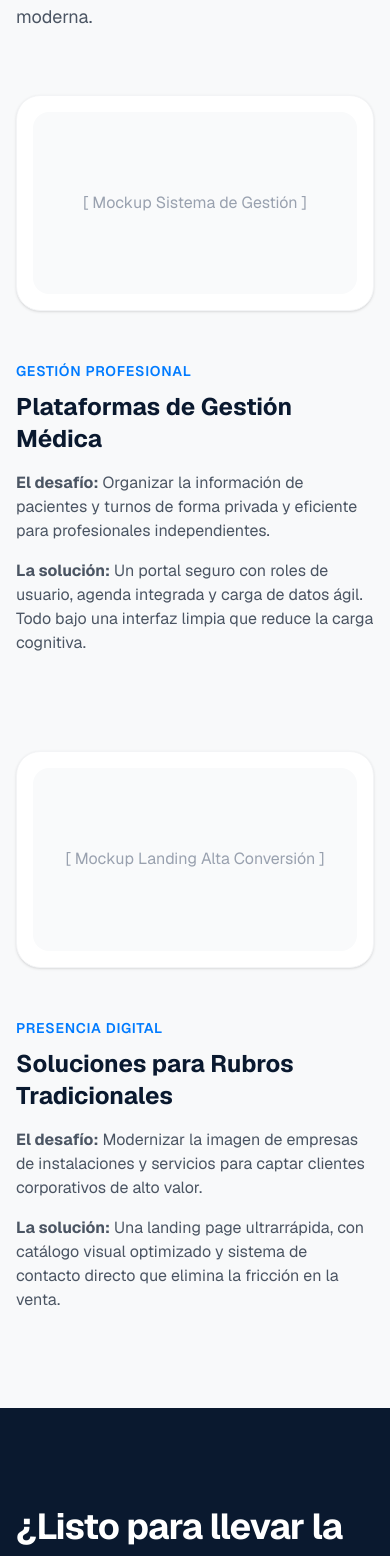
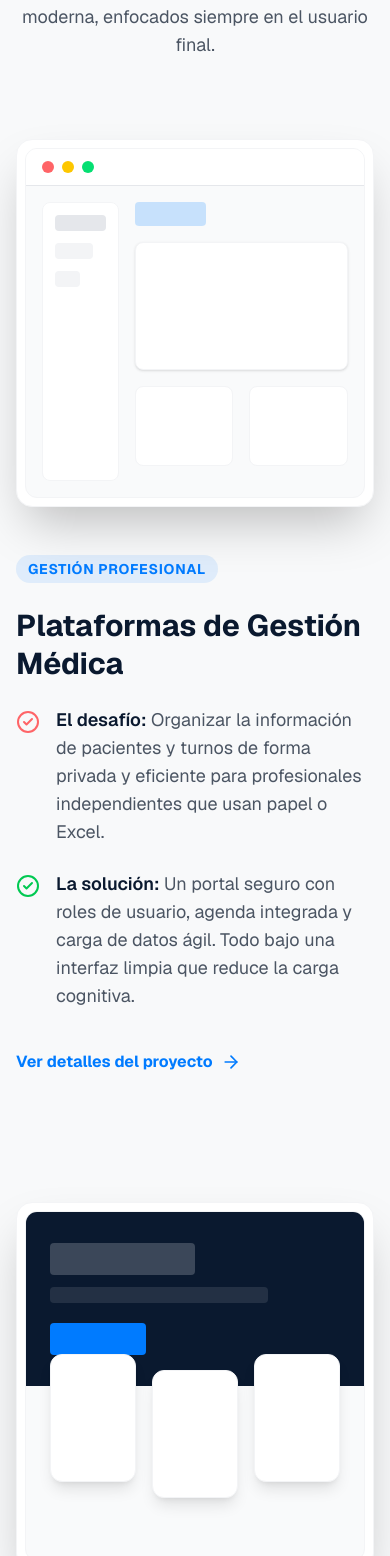
Before and after one commit to tomireyes28/wedevi, a Next.js app: page / in a window 390 px wide. Shown: the part 5364-6920 px from the top of the page. Built offline with nearby package versions, Linux system fonts and the light colour scheme.

Commit message:
feat: create animated zig-zag layout for case studies with abstract css mockups

```diff
--- a/src/components/sections/Cases.tsx
+++ b/src/components/sections/Cases.tsx
@@ -1,50 +1,162 @@
+"use client";
+
+import { motion } from 'framer-motion';
+import { CheckCircle2, ArrowRight } from 'lucide-react';
+
 export default function Cases() {
   return (
-    <section id="casos" className="py-24 bg-brand-soft">
+    <section id="casos" className="py-24 bg-brand-soft overflow-hidden">
       <div className="max-w-7xl mx-auto px-4 sm:px-6 lg:px-8">
-        <div className="mb-16">
+
+        {/* Cabecera de la sección */}
+        <motion.div
+          initial={{ opacity: 0, y: 20 }}
+          whileInView={{ opacity: 1, y: 0 }}
+          viewport={{ once: true }}
+          transition={{ duration: 0.6 }}
+          className="mb-20 text-center lg:text-left"
+        >
           <h2 className="text-3xl md:text-4xl font-bold text-brand-navy mb-4 tracking-tight">
             Experiencias que impulsan negocios.
           </h2>
-          <p className="text-lg text-brand-gray max-w-2xl">
-            Proyectos diseñados para resolver problemas específicos con tecnología moderna.
+          <p className="text-lg text-brand-gray max-w-2xl mx-auto lg:mx-0">
+            Proyectos diseñados para resolver problemas específicos con tecnología moderna, enfocados siempre en el usuario final.
           </p>
-        </div>
+        </motion.div>
 
-        <div className="space-y-24">
-          {/* Caso 1: Gestión Salud */}
-          <div className="grid lg:grid-cols-2 gap-12 items-center">
-            <div className="order-2 lg:order-1">
-              <span className="text-brand-blue font-semibold text-sm uppercase tracking-wider">Gestión Profesional</span>
-              <h3 className="text-2xl font-bold text-brand-navy mt-2 mb-4">Plataformas de Gestión Médica</h3>
-              <div className="space-y-4 text-brand-gray">
-                <p><strong>El desafío:</strong> Organizar la información de pacientes y turnos de forma privada y eficiente para profesionales independientes.</p>
-                <p><strong>La solución:</strong> Un portal seguro con roles de usuario, agenda integrada y carga de datos ágil. Todo bajo una interfaz limpia que reduce la carga cognitiva.</p>
+        <div className="space-y-32">
+
+          {/* Caso 1: Gestión Profesional (Texto a la Izq, Imagen a la Der) */}
+          <div className="grid lg:grid-cols-2 gap-12 lg:gap-20 items-center">
+            <motion.div
+              initial={{ opacity: 0, x: -50 }}
+              whileInView={{ opacity: 1, x: 0 }}
+              viewport={{ once: true, margin: "-100px" }}
+              transition={{ duration: 0.7, ease: "easeOut" }}
+              className="order-2 lg:order-1"
+            >
+              <div className="inline-flex items-center gap-2 px-3 py-1 rounded-full bg-brand-blue/10 text-brand-blue text-sm font-bold tracking-wider uppercase mb-6">
+                Gestión Profesional
               </div>
-            </div>
-            <div className="order-1 lg:order-2 bg-white p-4 rounded-3xl shadow-sm border border-gray-100">
-               <div className="aspect-video bg-gray-50 rounded-2xl flex items-center justify-center text-gray-400">
-                  [ Mockup Sistema de Gestión ]
-               </div>
-            </div>
+              <h3 className="text-3xl font-bold text-brand-navy mb-6 leading-tight">
+                Plataformas de Gestión Médica
+              </h3>
+
+              <div className="space-y-6 text-brand-gray text-lg">
+                <div className="flex gap-4">
+                  <div className="mt-1 text-red-400"><CheckCircle2 size={24} /></div>
+                  <p><strong className="text-brand-navy font-semibold">El desafío:</strong> Organizar la información de pacientes y turnos de forma privada y eficiente para profesionales independientes que usan papel o Excel.</p>
+                </div>
+                <div className="flex gap-4">
+                  <div className="mt-1 text-green-500"><CheckCircle2 size={24} /></div>
+                  <p><strong className="text-brand-navy font-semibold">La solución:</strong> Un portal seguro con roles de usuario, agenda integrada y carga de datos ágil. Todo bajo una interfaz limpia que reduce la carga cognitiva.</p>
+                </div>
+              </div>
+
+              <button className="mt-10 flex items-center gap-2 text-brand-blue font-bold hover:gap-4 transition-all">
+                Ver detalles del proyecto <ArrowRight size={20} />
+              </button>
+            </motion.div>
+
+            {/* Mockup Abstracto Dashboard */}
+            <motion.div
+              initial={{ opacity: 0, x: 50 }}
+              whileInView={{ opacity: 1, x: 0 }}
+              viewport={{ once: true, margin: "-100px" }}
+              transition={{ duration: 0.7, delay: 0.2, ease: "easeOut" }}
+              className="order-1 lg:order-2 relative"
+            >
+              <div className="absolute inset-0 bg-brand-blue/10 blur-3xl rounded-full transform scale-110 -z-10"></div>
+              <div className="bg-white p-2 rounded-2xl shadow-2xl border border-gray-100 transform lg:rotate-2 hover:rotate-0 transition-transform duration-500">
+                <div className="bg-gray-50 rounded-xl overflow-hidden border border-gray-100 flex flex-col h-[350px]">
+                  {/* Top bar tipo macOS */}
+                  <div className="bg-white border-b border-gray-200 px-4 py-3 flex gap-2">
+                    <div className="w-3 h-3 rounded-full bg-red-400"></div>
+                    <div className="w-3 h-3 rounded-full bg-yellow-400"></div>
+                    <div className="w-3 h-3 rounded-full bg-green-400"></div>
+                  </div>
+                  {/* UI Interna */}
+                  <div className="flex flex-1 p-4 gap-4">
+                     <div className="w-1/4 bg-white rounded-lg border border-gray-100 p-3 space-y-3">
+                        <div className="w-full h-4 bg-gray-200 rounded"></div>
+                        <div className="w-3/4 h-4 bg-gray-100 rounded"></div>
+                        <div className="w-1/2 h-4 bg-gray-100 rounded"></div>
+                     </div>
+                     <div className="flex-1 space-y-4">
+                        <div className="w-1/3 h-6 bg-brand-blue/20 rounded"></div>
+                        <div className="w-full h-32 bg-white rounded-lg border border-gray-100 shadow-sm"></div>
+                        <div className="flex gap-4">
+                           <div className="flex-1 h-20 bg-white rounded-lg border border-gray-100"></div>
+                           <div className="flex-1 h-20 bg-white rounded-lg border border-gray-100"></div>
+                        </div>
+                     </div>
+                  </div>
+                </div>
+              </div>
+            </motion.div>
           </div>
 
-          {/* Caso 2: Web Corporativa */}
-          <div className="grid lg:grid-cols-2 gap-12 items-center">
-            <div className="bg-white p-4 rounded-3xl shadow-sm border border-gray-100">
-               <div className="aspect-video bg-gray-50 rounded-2xl flex items-center justify-center text-gray-400">
-                  [ Mockup Landing Alta Conversión ]
-               </div>
-            </div>
-            <div>
-              <span className="text-brand-blue font-semibold text-sm uppercase tracking-wider">Presencia Digital</span>
-              <h3 className="text-2xl font-bold text-brand-navy mt-2 mb-4">Soluciones para Rubros Tradicionales</h3>
-              <div className="space-y-4 text-brand-gray">
-                <p><strong>El desafío:</strong> Modernizar la imagen de empresas de instalaciones y servicios para captar clientes corporativos de alto valor.</p>
-                <p><strong>La solución:</strong> Una landing page ultrarrápida, con catálogo visual optimizado y sistema de contacto directo que elimina la fricción en la venta.</p>
+          {/* Caso 2: Presencia Digital (Imagen a la Izq, Texto a la Der) */}
+          <div className="grid lg:grid-cols-2 gap-12 lg:gap-20 items-center">
+
+            {/* Mockup Abstracto Web */}
+            <motion.div
+              initial={{ opacity: 0, x: -50 }}
+              whileInView={{ opacity: 1, x: 0 }}
+              viewport={{ once: true, margin: "-100px" }}
+              transition={{ duration: 0.7, delay: 0.2, ease: "easeOut" }}
+              className="relative"
+            >
+              <div className="absolute inset-0 bg-brand-navy/5 blur-3xl rounded-full transform scale-110 -z-10"></div>
+              <div className="bg-white p-2 rounded-2xl shadow-2xl border border-gray-100 transform lg:-rotate-2 hover:rotate-0 transition-transform duration-500">
+                <div className="bg-gray-50 rounded-xl overflow-hidden border border-gray-100 h-[350px] flex flex-col relative">
+                  {/* Hero simulado */}
+                  <div className="h-1/2 bg-brand-navy p-6 flex flex-col justify-center gap-3">
+                     <div className="w-1/2 h-8 bg-white/20 rounded"></div>
+                     <div className="w-3/4 h-4 bg-white/10 rounded"></div>
+                     <div className="w-24 h-8 bg-brand-blue rounded mt-2"></div>
+                  </div>
+                  {/* Cards simuladas */}
+                  <div className="flex px-6 -mt-8 gap-4">
+                     <div className="flex-1 h-32 bg-white rounded-xl shadow-lg border border-gray-100"></div>
+                     <div className="flex-1 h-32 bg-white rounded-xl shadow-lg border border-gray-100 mt-4"></div>
+                     <div className="flex-1 h-32 bg-white rounded-xl shadow-lg border border-gray-100"></div>
+                  </div>
+                </div>
               </div>
-            </div>
+            </motion.div>
+
+            <motion.div
+              initial={{ opacity: 0, x: 50 }}
+              whileInView={{ opacity: 1, x: 0 }}
+              viewport={{ once: true, margin: "-100px" }}
+              transition={{ duration: 0.7, ease: "easeOut" }}
+            >
+              <div className="inline-flex items-center gap-2 px-3 py-1 rounded-full bg-brand-navy/10 text-brand-navy text-sm font-bold tracking-wider uppercase mb-6">
+                Presencia Digital
+              </div>
+              <h3 className="text-3xl font-bold text-brand-navy mb-6 leading-tight">
+                Soluciones para Rubros Tradicionales
+              </h3>
+
+              <div className="space-y-6 text-brand-gray text-lg">
+                <div className="flex gap-4">
+                  <div className="mt-1 text-red-400"><CheckCircle2 size={24} /></div>
+                  <p><strong className="text-brand-navy font-semibold">El desafío:</strong> Modernizar la imagen de una empresa de instalaciones (aberturas/vidriería) para captar clientes corporativos y ganar licitaciones.</p>
+                </div>
+                <div className="flex gap-4">
+                  <div className="mt-1 text-green-500"><CheckCircle2 size={24} /></div>
+                  <p><strong className="text-brand-navy font-semibold">La solución:</strong> Una landing page ultrarrápida, con un catálogo visual claro de los trabajos realizados y un sistema de contacto directo por WhatsApp.</p>
+                </div>
+              </div>
+
+              <button className="mt-10 flex items-center gap-2 text-brand-navy font-bold hover:gap-4 transition-all">
+                Ver detalles del proyecto <ArrowRight size={20} />
+              </button>
+            </motion.div>
+
           </div>
+
         </div>
       </div>
     </section>
```
